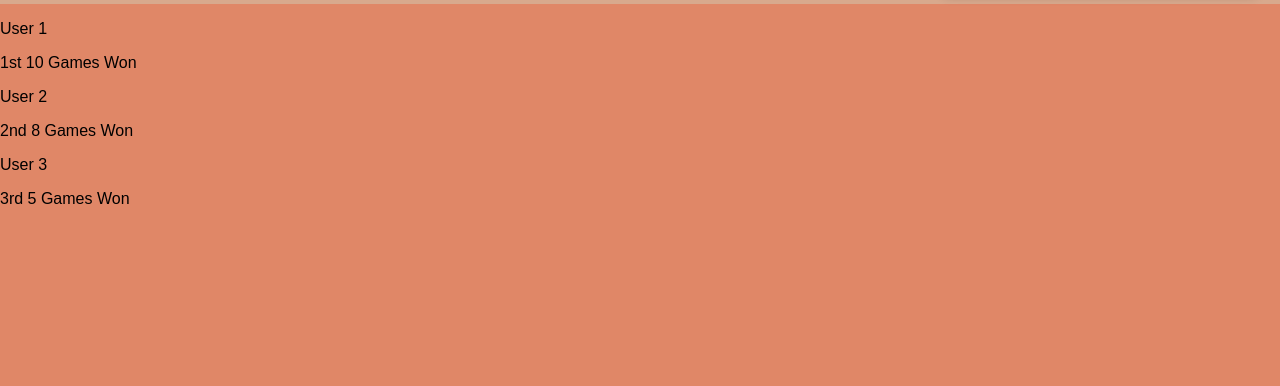
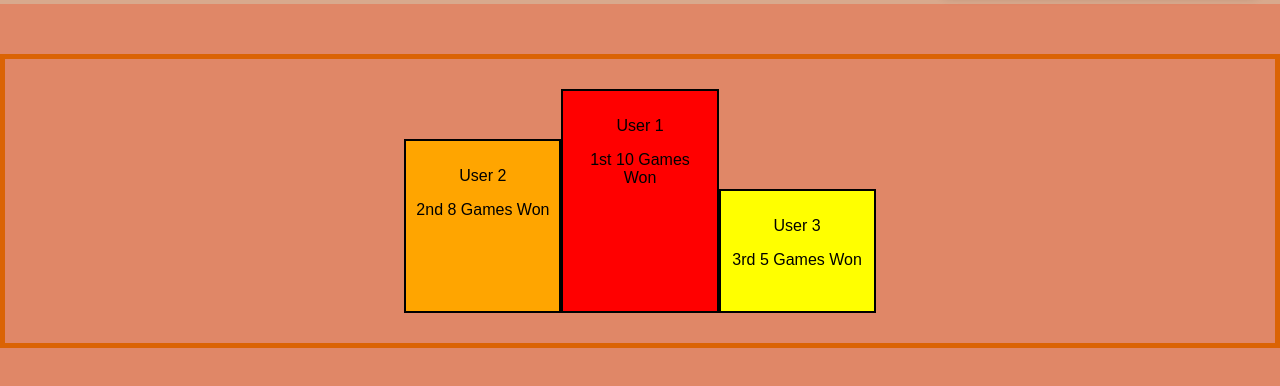
Before and after one commit to seblessa/Web-Dara, a plain HTML site: page templates/index.html in a window 1280 px wide. Shown: the part 166-552 px from the top of the page. Drawn offline with Linux system fonts and the light colour scheme; a web font is replaced by a local one.

Commit message:
podio css

```diff
--- a/static/podium.css
+++ b/static/podium.css
@@ -1,19 +1,7 @@
-.center-container {
-    display: flex;
-    justify-content: center;
-    align-items: center;
-    margin-top: 20px; /* Adjust the margin as needed to move the podium */
-}
-
-.podium-container {
-    border: 2px solid #000;
-    padding: 20px;
-}
-
 .podium {
     display: flex;
-    justify-content: space-between;
-    align-items: flex-start;
+    justify-content: space-around;
+    margin-top: 50px;
 }
 
 .podium-item {
@@ -22,6 +10,7 @@
     padding: 10px;
     text-align: center;
     width: 30%;
+    border-radius: 5px;
 }
 
 .first {
@@ -35,20 +24,20 @@
 }
 
 .third {
-    background: yellow;
+    background: #ffe658;
     height: 100px;
 }
 
-.username {
+.podium-username {
     font-size: 18px;
     font-weight: bold;
 }
 
-.rank {
+.podium-rank {
     margin-top: 10px;
 }
 
-.position {
+.podium-position {
     font-size: 24px;
     font-weight: bold;
     color: #fff;
@@ -57,6 +46,6 @@
     border-radius: 10px;
 }
 
-.games-won {
+.podium-games-won {
     font-size: 16px;
 }
--- a/static/styles.css
+++ b/static/styles.css
@@ -121,6 +121,9 @@ body {
     display: flex;
     align-items: flex-end;
 }
+
+
+
 
 .first-step {
     display: flex;
@@ -264,6 +267,75 @@ body {
     cursor: pointer;
 }
 
+.center-container {
+    display: flex;
+    justify-content: center;
+    align-items: center;
+    margin-top: 50px; /* Adjust the margin as needed to move the podium */
+    border: 5px solid #db6304;
+    padding: 30px
+
+}
+
+.podium-container {
+    border: 2px solid #000;
+    padding: 20px;
+    align-items: flex-start;
+}
+
+.podium {
+    display: flex;
+    justify-content: space-between;
+    align-items: flex-start;
+}
+
+.podium-item {
+    background: #fff;
+    border: 2px solid #000;
+    padding: 10px;
+    text-align: center;
+    width: 30%;
+}
+
+.first {
+    background: red;
+    height: 200px;
+}
+
+.second {
+    background: orange;
+    height: 150px;
+    margin-top: 50px;
+}
+
+.third {
+    background: yellow;
+    height: 100px;
+    margin-top: 100px;
+}
+
+.username {
+    font-size: 18px;
+    font-weight: bold;
+
+}
+
+.rank {
+    margin-top: 10px;
+}
+
+.position {
+    font-size: 24px;
+    font-weight: bold;
+    color: #fff;
+    background: #000;
+    padding: 5px 10px;
+    border-radius: 10px;
+}
+
+.games-won {
+    font-size: 16px;
+}
 
 
 /* Media Query for responsive design */
--- a/templates/index.html
+++ b/templates/index.html
@@ -92,8 +92,15 @@
         <!-- Your game board content goes here -->
     </div>
 </div>
-
+<div class="center-container">
 <div class="podium">
+    <div class="podium-item second">
+        <p class="podium-username">User 2</p>
+        <div class="podium-rank">
+            <span class="podium-position">2nd</span>
+            <span class="podium-games-won">8 Games Won</span>
+        </div>
+    </div>
     <div class="podium-item first">
         <p class="podium-username">User 1</p>
         <div class="podium-rank">
@@ -101,15 +108,6 @@
             <span class="podium-games-won">10 Games Won</span>
         </div>
     </div>
-
-    <div class="podium-item second">
-        <p class="podium-username">User 2</p>
-        <div class="podium-rank">
-            <span class="podium-position">2nd</span>
-            <span class="podium-games-won">8 Games Won</span>
-        </div>
-    </div>
-
     <div class="podium-item third">
         <p class="podium-username">User 3</p>
         <div class="podium-rank">
@@ -118,5 +116,6 @@
         </div>
     </div>
 </div>
+</div>
 </body>
 </html>
```
